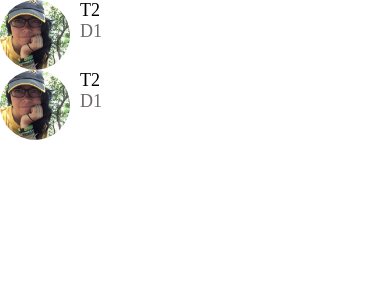
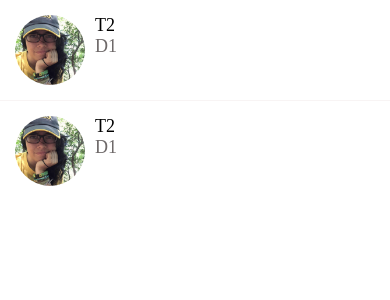
Before and after one commit to Annastasshia/glitched-native, a React Native app: screen / in a window 390 px wide. Shown: the top 300 px of the page. Built offline with nearby package versions, Linux system fonts and the light colour scheme.

Commit message:
seperators and selections add

```diff
--- a/app/components/ListItem.js
+++ b/app/components/ListItem.js
@@ -1,11 +1,12 @@
 import React from "react";
-import { View, StyleSheet, Image } from "react-native";
+import { View, StyleSheet, Image, TouchableHighlight } from "react-native";
 import AppText from "./AppText";
 
 import colors from "../config/colors";
 
-function ListItem({ title, subTitle, image }) {
+function ListItem({ title, subTitle, image, onPress }) {
   return (
+    <TouchableHighlight underlayColor={colors.light} onPress={onPress}>
     <View style={styles.container}>
       <Image style={styles.image} source={image} />
       <View>
@@ -13,12 +14,14 @@ function ListItem({ title, subTitle, image }) {
         <AppText style={styles.subTitle}>{subTitle}</AppText>
       </View>
     </View>
+    </TouchableHighlight>
   );
 }
 
 const styles = StyleSheet.create({
   container: {
     flexDirection: "row",
+    padding: 15,
   },
   image: {
     width: 70,
--- /dev/null
+++ b/app/components/ListItemSeparator.js
@@ -0,0 +1,19 @@
+import React, { Component } from 'react'
+import { StyleSheet, View } from 'react-native'
+import colors from '../config/colors'
+
+export default class ListItemSeparator extends Component {
+    render() {
+        return (
+            <View style={styles.separator} />
+        )
+    }
+}
+
+const styles = StyleSheet.create({
+    separator: {
+        width: "100%",
+        height: 1,
+        backgroundColor: colors.light,
+    },
+})
--- a/app/config/colors.js
+++ b/app/config/colors.js
@@ -4,4 +4,5 @@ export default {
     black: "#000",
     white: "#fff",
     medium: "#6e6969",
+    light: "#f8f4f4",
 }
--- a/app/screens/MessagesScreen.js
+++ b/app/screens/MessagesScreen.js
@@ -3,6 +3,7 @@ import { StyleSheet, Text, View, FlatList, SafeAreaView } from 'react-native'
 
 import ListItem from '../components/ListItem'
 import Screen from "../components/Screen";
+import ListItemSeparator from '../components/ListItemSeparator';
 
 
 
@@ -31,12 +32,16 @@ export default function MessagesScreen() {
             <FlatList
             data={messages}
             keyExtractor={message => message.id.toString()}
-        renderItem={({ item }) =>
+            renderItem={({ item }) => (
                 <ListItem
                     title={item.title}
                     subTitle={item.description}
-                image={item.image} />
-            } />
+                    image={item.image}
+                    onPress={() => console.log("Message selected")}
+                />
+             )}
+               ItemSeparatorComponent={ListItemSeparator}
+            />
         </Screen>
     )
 }
--- a/package.json
+++ b/package.json
@@ -15,7 +15,8 @@
     "react": "~16.11.0",
     "react-dom": "~16.11.0",
     "react-native": "https://github.com/expo/react-native/archive/sdk-38.0.2.tar.gz",
-    "react-native-web": "~0.11.7"
+    "react-native-web": "~0.11.7",
+    "react-native-gesture-handler": "~1.6.0"
   },
   "devDependencies": {
     "@babel/core": "^7.8.6",
```
Also changed, not shown: 1 other file (tests, documents, lock files or other folders). Lines whose indentation alone changed are shown as unchanged.
